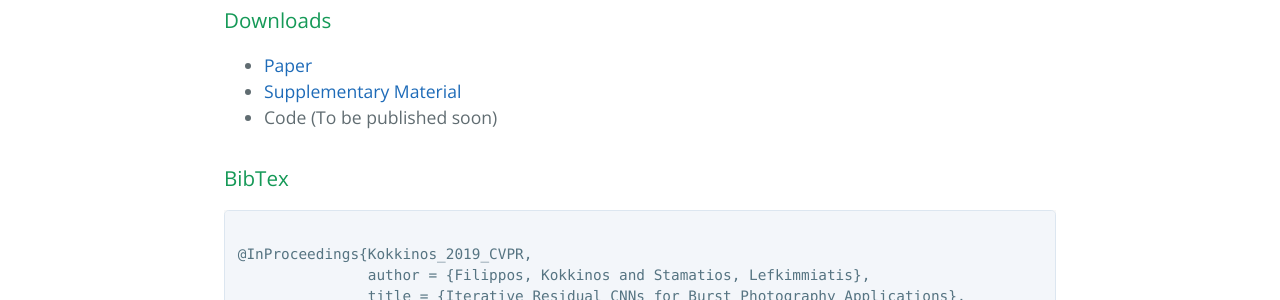
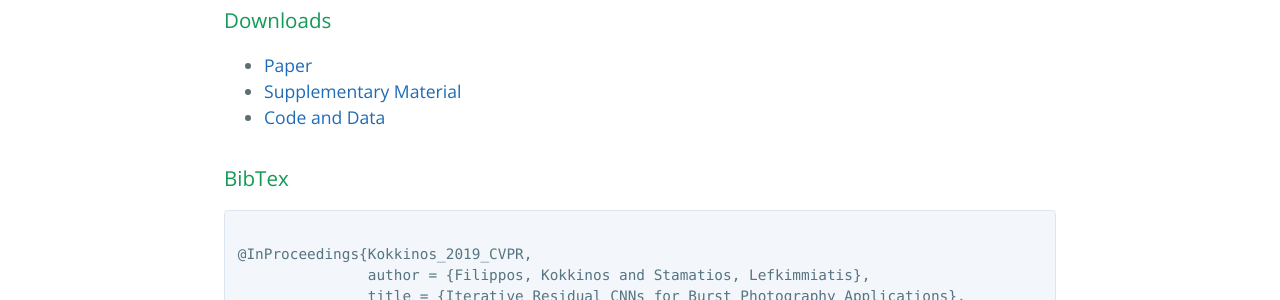
Before and after one commit to fkokkinos/deep_burst, a Jekyll site: the page built from index.md, in a window 1280 px wide. Shown: the part 1380-1680 px from the top of the page. Built offline with Jekyll 4.4.1, drawn with Linux system fonts in a browser that asks for light colours; nearby versions of some CDN libraries; our own code applies the rules of GitHub Pages for plain Markdown files.

Commit message:
added git link

```diff
--- a/index.md
+++ b/index.md
@@ -14,7 +14,7 @@ Modern inexpensive imaging sensors suffer from inherent hardware constraints whi
 
 * [Paper](https://arxiv.org/abs/1811.12197)
 * [Supplementary Material](/assets/supp.pdf)
-* Code (To be published soon)
+* [Code and Data](https://github.com/cig-skoltech/burst-cvpr-2019)
 
 ### BibTex
 
```
